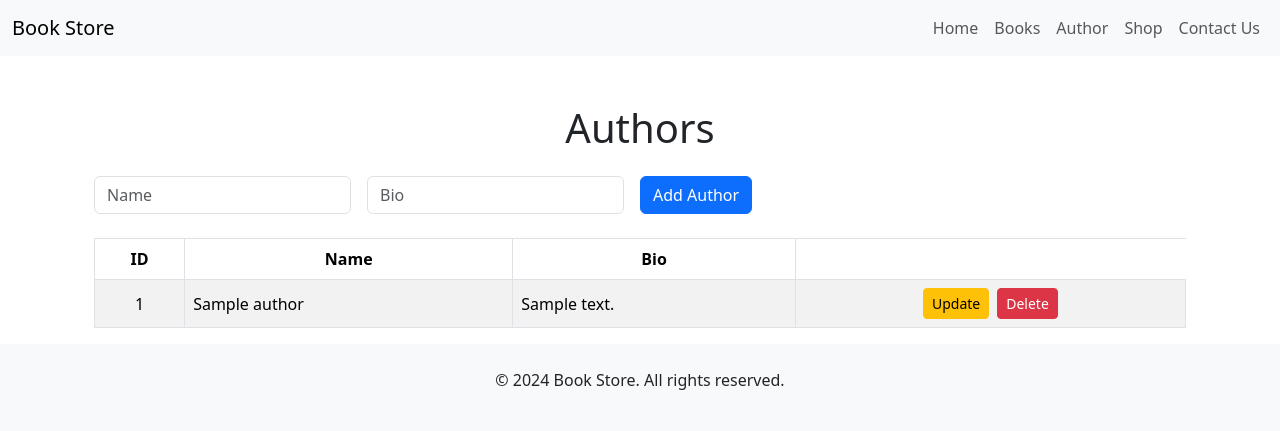
After one commit to mtimma001/mmis6391-mod04-timma-dup, a Flask app: page /authors in a window 1280 px wide. The commit adds this page. Shown: the top 431 px of the page. Run offline with Flask 3, Linux system fonts and the light colour scheme; tables that the repository leaves empty or names only in its code hold one stand-in row (values such as "Sample post"); data that the repository does not hold is empty.

Commit message:
feat: Added authors in the blueprint and templates

```diff
--- a/app/blueprints/books.py
+++ b/app/blueprints/books.py
@@ -16,7 +16,7 @@ def book():
         description = request.form['description']
         cover_image = request.form['cover_image']
 
-        # Insert the new runner into the database
+        # Insert the new book into the database
         cursor.execute('INSERT INTO books (title, genre, description, cover_image) VALUES (%s, %s, %s, %s)', (title, genre, description, cover_image))
         db.commit()
 
@@ -27,6 +27,29 @@ def book():
     cursor.execute('SELECT * FROM books')
     all_books = cursor.fetchall()
     return render_template('books.html', all_books=all_books)
+
+# Add a new route to handle author data
+@books.route('/authors', methods=['GET', 'POST'])
+def author():
+    db = get_db()
+    cursor = db.cursor()
+
+    # Handle POST request to add a new book
+    if request.method == 'POST':
+        name = request.form['name']
+        bio = request.form['bio']
+
+        # Insert the new author into the database
+        cursor.execute('INSERT INTO authors (name, bio) VALUES (%s, %s)', (name, bio))
+        db.commit()
+
+        flash('New author added successfully!', 'success')
+        return redirect(url_for('books.author'))
+
+    # Handle GET request to display all authors
+    cursor.execute('SELECT * FROM authors')
+    all_authors = cursor.fetchall()
+    return render_template('authors.html', all_authors=all_authors)
 
 
 @books.route('/update_book/<int:book_id>', methods=['GET', 'POST'])
@@ -53,6 +76,29 @@ def update_book(book_id):
     book = cursor.fetchone()
     return render_template('update_book.html', book=book)
 
+# Add a new route to update author data
+@books.route('/update_author/<int:author_id>', methods=['GET', 'POST'])
+def update_author(author_id):
+    db = get_db()
+    cursor = db.cursor()
+
+    if request.method == 'POST':
+        # Update the author's details
+        name = request.form['name']
+        bio = request.form['bio']
+
+        cursor.execute('UPDATE authors SET name = %s, bio = %s WHERE author_id = %s',
+                       (name, bio, author_id))
+        db.commit()
+
+        flash('Author updated successfully!', 'success')
+        return redirect(url_for('books.author'))
+
+    # GET method: fetch author's current data for pre-populating the form
+    cursor.execute('SELECT * FROM authors WHERE author_id = %s', (author_id,))
+    author = cursor.fetchone()
+    return render_template('update_author.html', author=author)
+
 
 @books.route('/delete_book/<int:book_id>', methods=['POST'])
 def delete_book(book_id):
@@ -65,3 +111,16 @@ def delete_book(book_id):
 
     flash('Book deleted successfully!', 'danger')
     return redirect(url_for('books.book'))
+
+# Add a new route to delete author data
+@books.route('/delete_author/<int:author_id>', methods=['POST'])
+def delete_author(author_id):
+    db = get_db()
+    cursor = db.cursor()
+
+    # Delete the book
+    cursor.execute('DELETE FROM authors WHERE author_id = %s', (author_id,))
+    db.commit()
+
+    flash('Author deleted successfully!', 'danger')
+    return redirect(url_for('books.author'))
--- /dev/null
+++ b/app/templates/authors.html
@@ -0,0 +1,55 @@
+{% extends "base.html" %}
+
+{% block title %}Authors{% endblock %}
+
+{% block content %}
+
+<div class="container mt-5">
+    <h1 class="text-center mb-4">Authors</h1>
+
+	<!-- Form to add a new author -->
+    <form action="{{ url_for('books.author') }}" class="row g-3 align-items-center mb-4" method="POST">
+        <div class="col-auto">
+            <input class="form-control" name="name" placeholder="Name" required type="text">
+        </div>
+        <div class="col-auto">
+            <input class="form-control" name="bio" placeholder="Bio" required type="text">
+        </div>
+        <div class="col-auto">
+            <button class="btn btn-primary" type="submit">Add Author</button>
+        </div>
+    </form>
+
+    <!-- Table to display all books -->
+    <table class="table table-striped table-bordered">
+        <thead class="thead-dark">
+            <tr>
+                <th scope="col" class="align-middle text-center">ID</th>
+                <th scope="col" class="align-middle text-center">Name</th>
+                <th scope="col" class="align-middle text-center">Bio</th>
+            </tr>
+        </thead>
+        <tbody>
+            {% for author in all_authors %}
+            <tr>
+                <td class="align-middle text-center">{{ author.author_id }}</td>
+                <td class="align-middle">{{ author.name }}</td>
+                <td class="align-middle">{{ author.bio }}</td>
+                <td class="align-middle text-center">
+                    <div class="d-grid gap-2 d-md-flex justify-content-md-center">
+                        <!-- Update button -->
+                        <a href="{{ url_for('books.update_author', author_id=author.author_id) }}" class="btn btn-warning btn-sm">Update</a>
+                        <!-- Delete button -->
+                        <form action="{{ url_for('books.delete_author', author_id=author.author_id) }}" method="POST" style="display:inline;">
+                            <button type="submit" class="btn btn-danger btn-sm" onclick="return confirm('Are you sure you want to delete this book?');">Delete</button>
+                        </form>
+                    </div>
+                </td>
+            </tr>
+            {% endfor %}
+        </tbody>
+    </table>
+
+</div>
+
+{% endblock %}
--- a/app/templates/base.html
+++ b/app/templates/base.html
@@ -21,6 +21,7 @@
         <ul class="navbar-nav ms-auto">
           <li class="nav-item"><a class="nav-link" href="{{ url_for('index') }}">Home</a></li>
           <li class="nav-item"><a class="nav-link" href="{{ url_for('books.book') }}">Books</a></li>
+          <li class="nav-item"><a class="nav-link" href="{{ url_for('books.author') }}">Author</a></li>
           <li class="nav-item"><a class="nav-link" href="{{ url_for('shop') }}">Shop</a></li>
           <li class="nav-item"><a class="nav-link" href="{{ url_for('contact') }}">Contact Us</a></li>
         </ul>
--- a/app/templates/books.html
+++ b/app/templates/books.html
@@ -7,7 +7,7 @@
 <div class="container mt-5">
     <h1 class="text-center mb-4">Books</h1>
 
-	<!-- Form to add a new runner -->
+	<!-- Form to add a new book -->
     <form action="{{ url_for('books.book') }}" class="row g-3 align-items-center mb-4" method="POST">
         <div class="col-auto">
             <input class="form-control" name="title" placeholder="Title" required type="text">
--- a/app/templates/shop.html
+++ b/app/templates/shop.html
@@ -11,17 +11,17 @@
       <div class="card-body">
         <h5 class="card-title">Books</h5>
         <p class="card-text">Find the perfect book for you.</p>
-        <a href="#" class="btn btn-primary">Shop Books</a>
+        <a href="{{ url_for('books.book') }}" class="btn btn-primary">Shop Books</a>
       </div>
     </div>
   </div>
   <div class="col-md-4">
     <div class="card">
-      <img src="/static/images/mine1.jpeg" class="card-img-top" alt="Authors">
+      <img src="/static/images/author1.jpeg" class="card-img-top" alt="Authors">
       <div class="card-body">
         <h5 class="card-title">Authors</h5>
         <p class="card-text">Browse from your favorite author.</p>
-        <a href="#" class="btn btn-primary btn-center">Shop from Authors</a>
+        <a href="{{ url_for('books.author') }}" class="btn btn-primary btn-center">Shop from Authors</a>
       </div>
     </div>
   </div>
```
Also changed, not shown: app/templates/update_author.html (added, +23 -0 lines), app/static/images/author1.jpeg (added).
